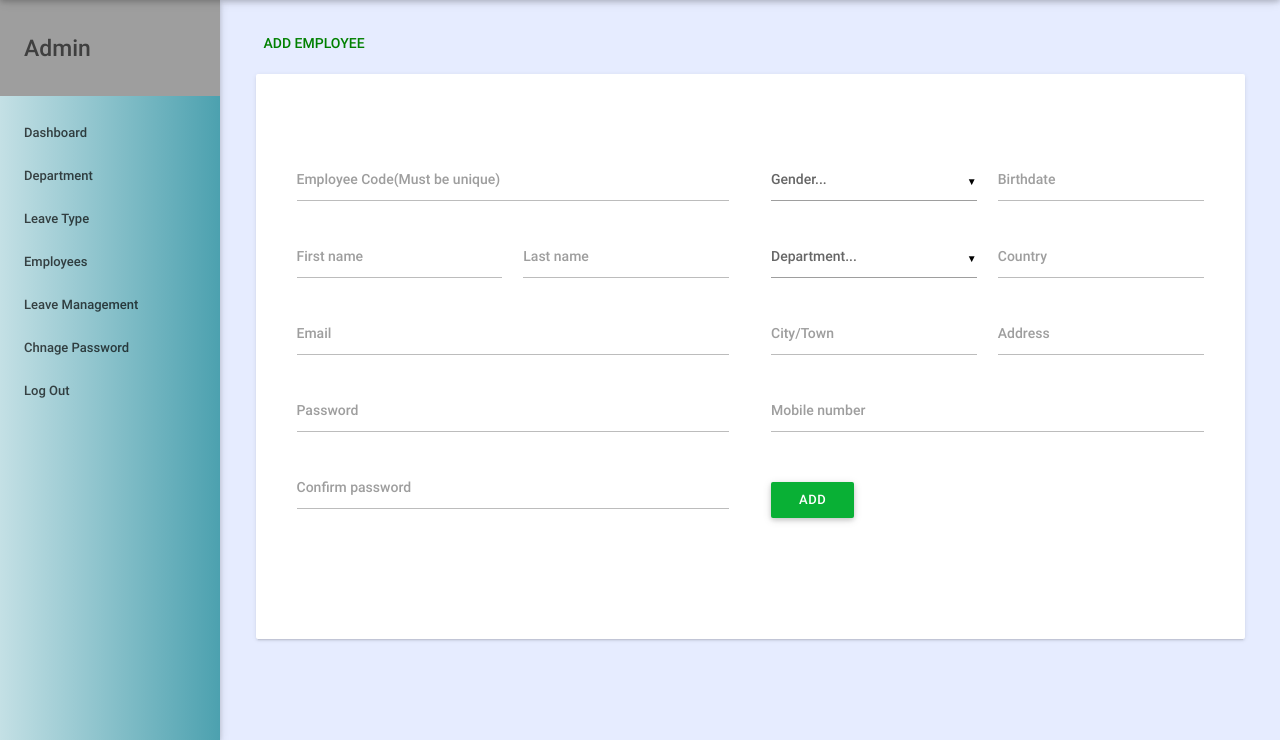
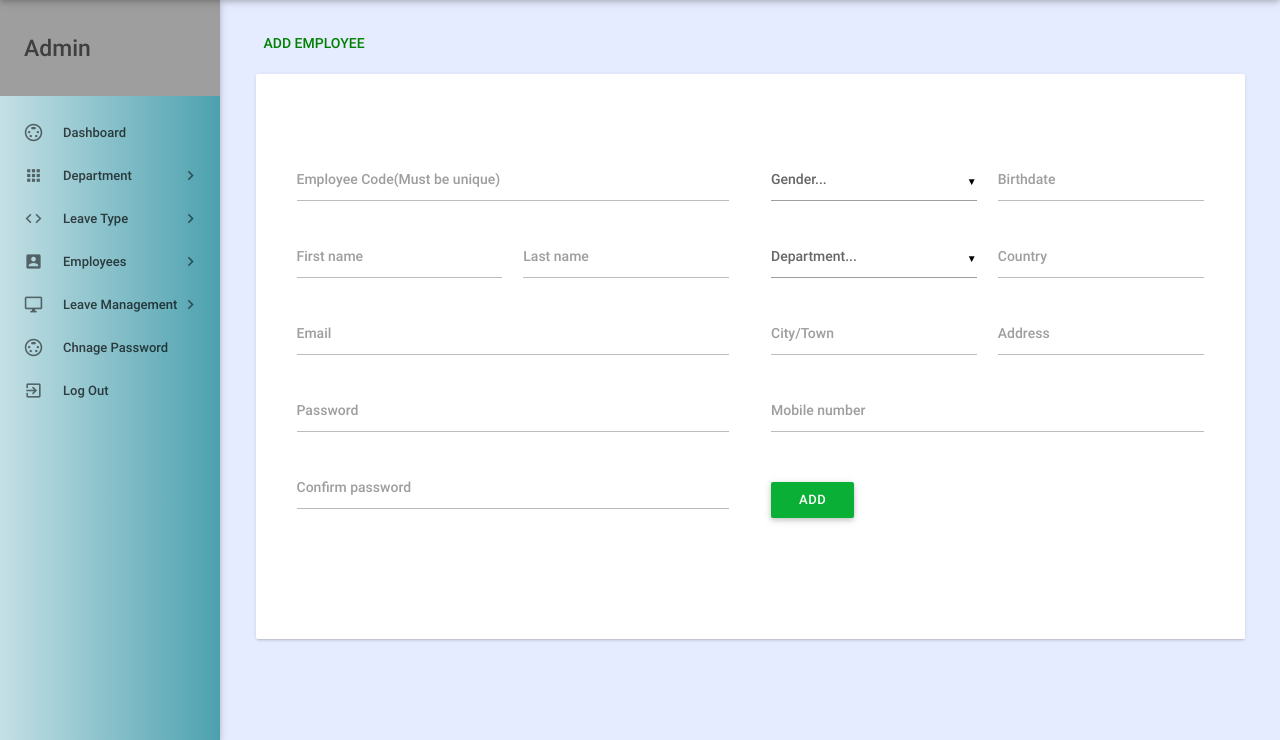
Before and after one commit to yakhub-01A/ELMS-app, a PHP site: page /admin/addemployee.php in a window 1280 px wide. Shown: the part 60-800 px from the top of the page. Run offline with PHP 8.4, Linux system fonts and the light colour scheme; a user stored in the database is signed in; data comes from the database, SQL or seed files in the repository; data that the repository does not hold is empty; grey boxes are pictures that could not be loaded.

Commit message:
Update sidebar.php

```diff
--- a/admin/includes/sidebar.php
+++ b/admin/includes/sidebar.php
@@ -10,9 +10,9 @@
              </div>
 
              <ul class="sidebar-menu collapsible collapsible-accordion" data-collapsible="accordion">
-                 <li class="no-padding"><a class="waves-effect waves-grey" href="dashboard.php">Dashboard</a></li>
+                 <li class="no-padding"><a class="waves-effect waves-grey" href="dashboard.php"><i class="material-icons">settings_input_svideo</i>Dashboard</a></li>
                  <li class="no-padding">
-                     <a class="collapsible-header waves-effect waves-grey">Department</a>
+                     <a class="collapsible-header waves-effect waves-grey"><i class="material-icons">apps</i>Department<i class="nav-drop-icon material-icons">keyboard_arrow_right</i></a>
                      <div class="collapsible-body">
                          <ul>
                              <li><a href="adddepartment.php">Add Department</a></li>
@@ -21,7 +21,7 @@
                      </div>
                  </li>
                  <li class="no-padding">
-                     <a class="collapsible-header waves-effect waves-grey">Leave Type</a>
+                     <a class="collapsible-header waves-effect waves-grey"><i class="material-icons">code</i>Leave Type<i class="nav-drop-icon material-icons">keyboard_arrow_right</i></a>
                      <div class="collapsible-body">
                          <ul>
                              <li><a href="addleavetype.php">Add Leave Type</a></li>
@@ -30,7 +30,7 @@
                      </div>
                  </li>
                  <li class="no-padding">
-                     <a class="collapsible-header waves-effect waves-grey">Employees</a>
+                     <a class="collapsible-header waves-effect waves-grey"><i class="material-icons">account_box</i>Employees<i class="nav-drop-icon material-icons">keyboard_arrow_right</i></a>
                      <div class="collapsible-body">
                          <ul>
                              <li><a href="addemployee.php">Add Employee</a></li>
@@ -41,7 +41,7 @@
                  </li>
 
                  <li class="no-padding">
-                     <a class="collapsible-header waves-effect waves-grey">Leave Management</a>
+                     <a class="collapsible-header waves-effect waves-grey"><i class="material-icons">desktop_windows</i>Leave Management<i class="nav-drop-icon material-icons">keyboard_arrow_right</i></a>
                      <div class="collapsible-body">
                          <ul>
                              <li><a href="leaves.php">All Leaves </a></li>
@@ -54,10 +54,10 @@
                  </li>
 
 
-                 <li class="no-padding"><a class="waves-effect waves-grey" href="changepassword.php">Chnage Password</a></li>
+                 <li class="no-padding"><a class="waves-effect waves-grey" href="changepassword.php"><i class="material-icons">settings_input_svideo</i>Chnage Password</a></li>
 
                  <li class="no-padding">
-                     <a class="waves-effect waves-grey" href="logout.php">Log Out</a>
+                     <a class="waves-effect waves-grey" href="logout.php"><i class="material-icons">exit_to_app</i>Log Out</a>
                  </li>
 
 
```
